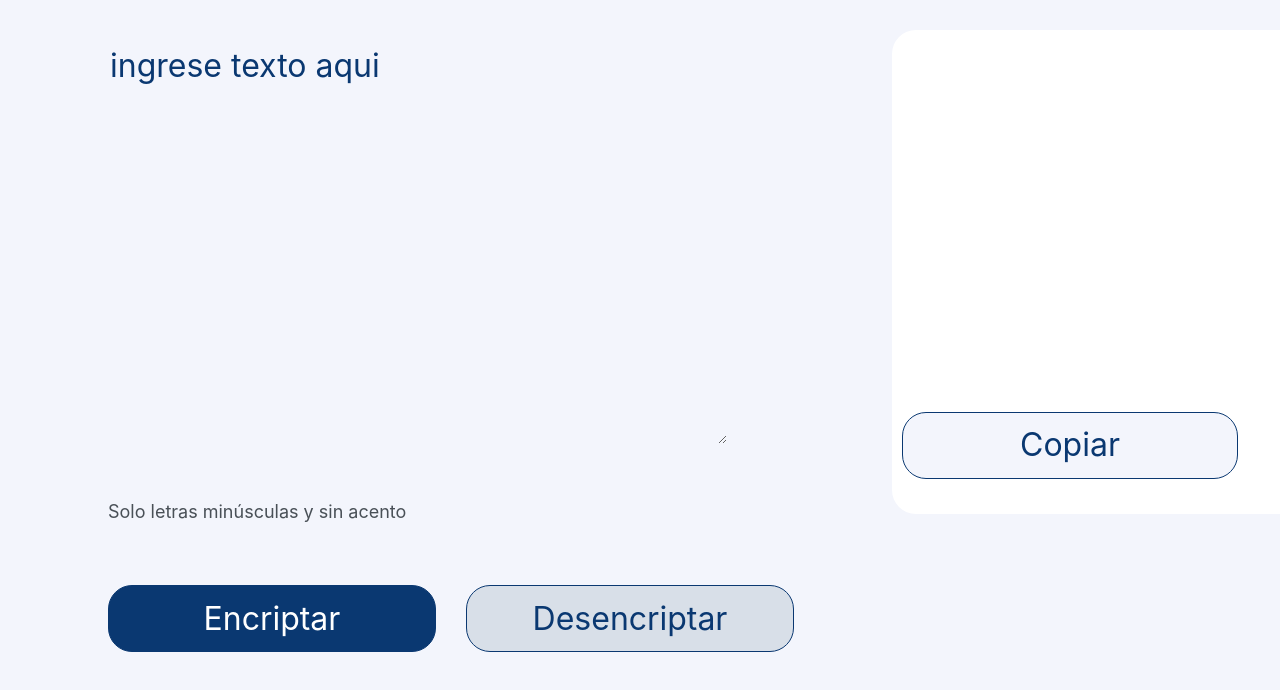
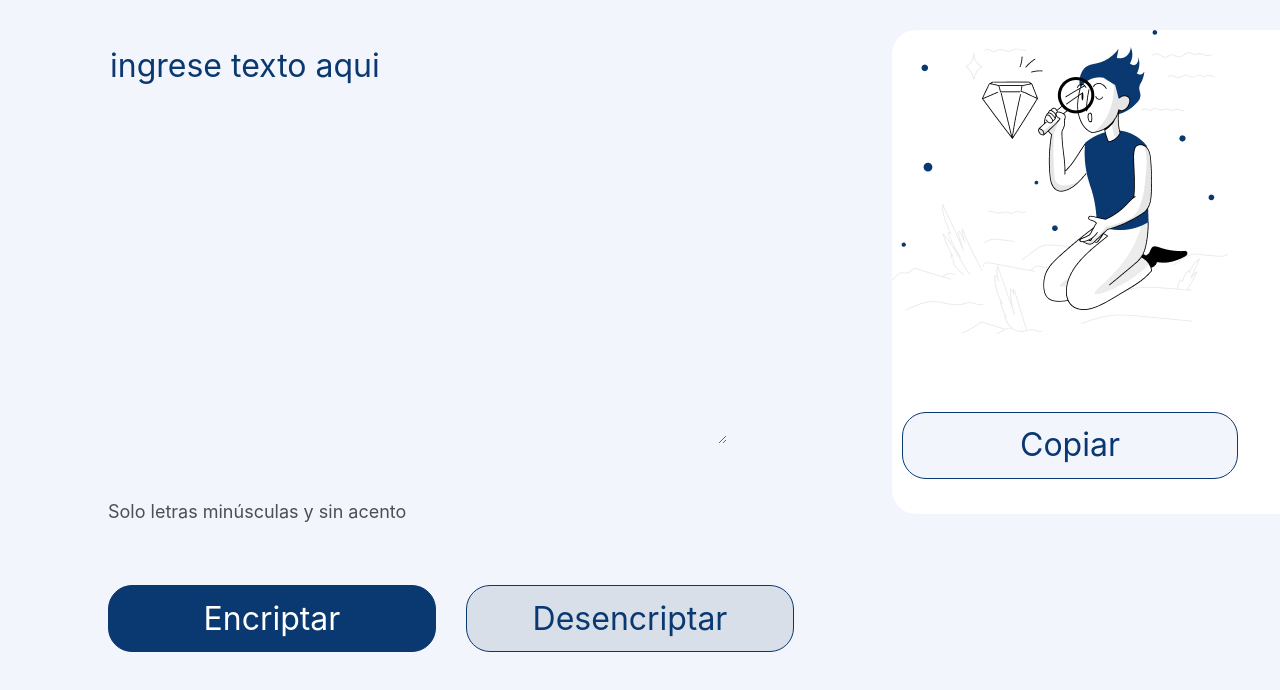
Before and after one commit to Melanypalmas/challenge, a plain HTML site: page index.html in a window 1280 px wide. Shown: the part 72-762 px from the top of the page. Drawn offline with Linux system fonts and the light colour scheme; the site is published under a folder, as on GitHub Pages, so addresses that start at the root find nothing.

Commit message:
Update style.css

```diff
--- a/style.css
+++ b/style.css
@@ -34,7 +34,7 @@ main{
 
 .mensaje{
     background: white;
-    background-image: url(/imagenes/Muñeco.png);
+    background-image: url(imagenes/Muñeco.png);
     background-repeat: no-repeat;
     border: none;
     border-radius: 24px;
```
